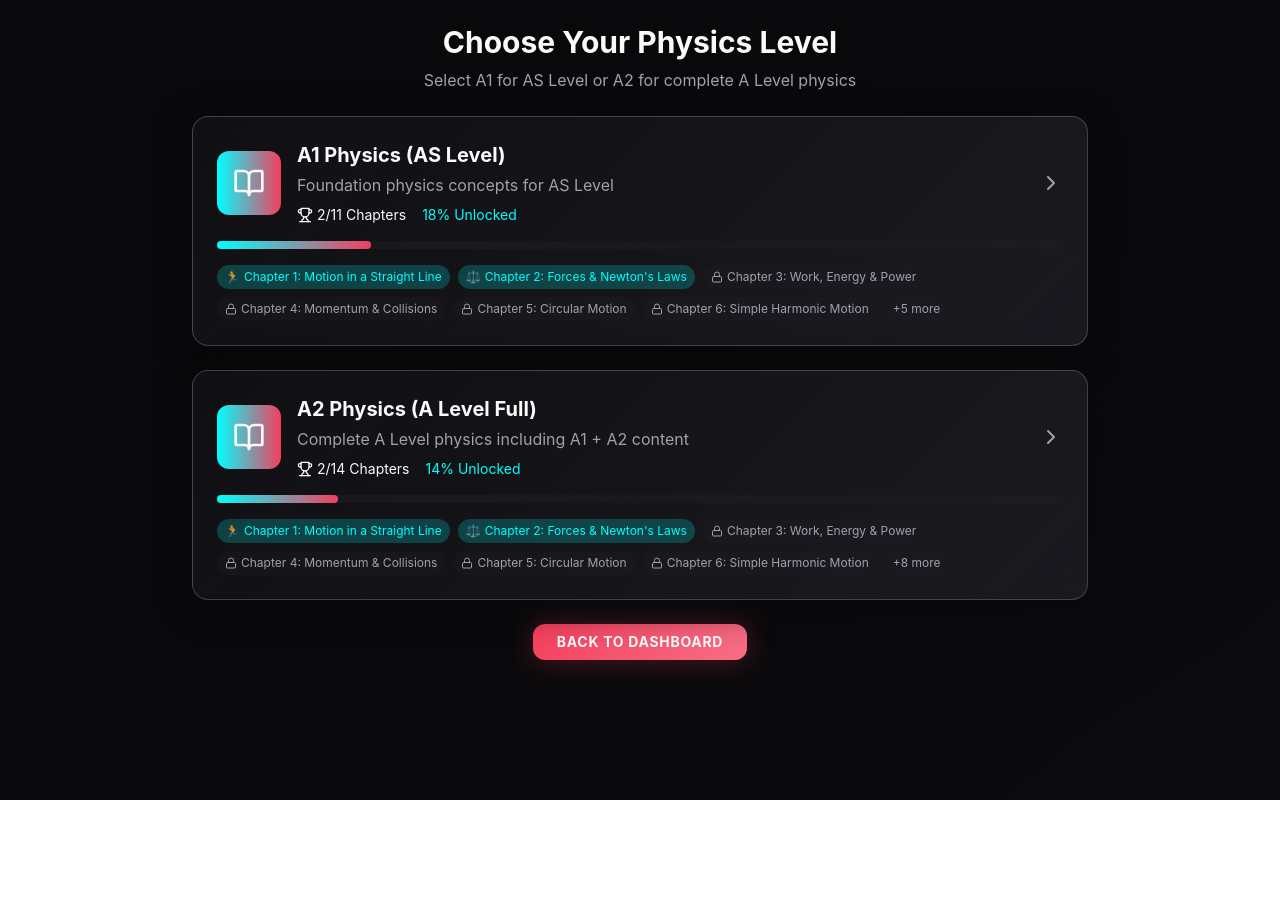
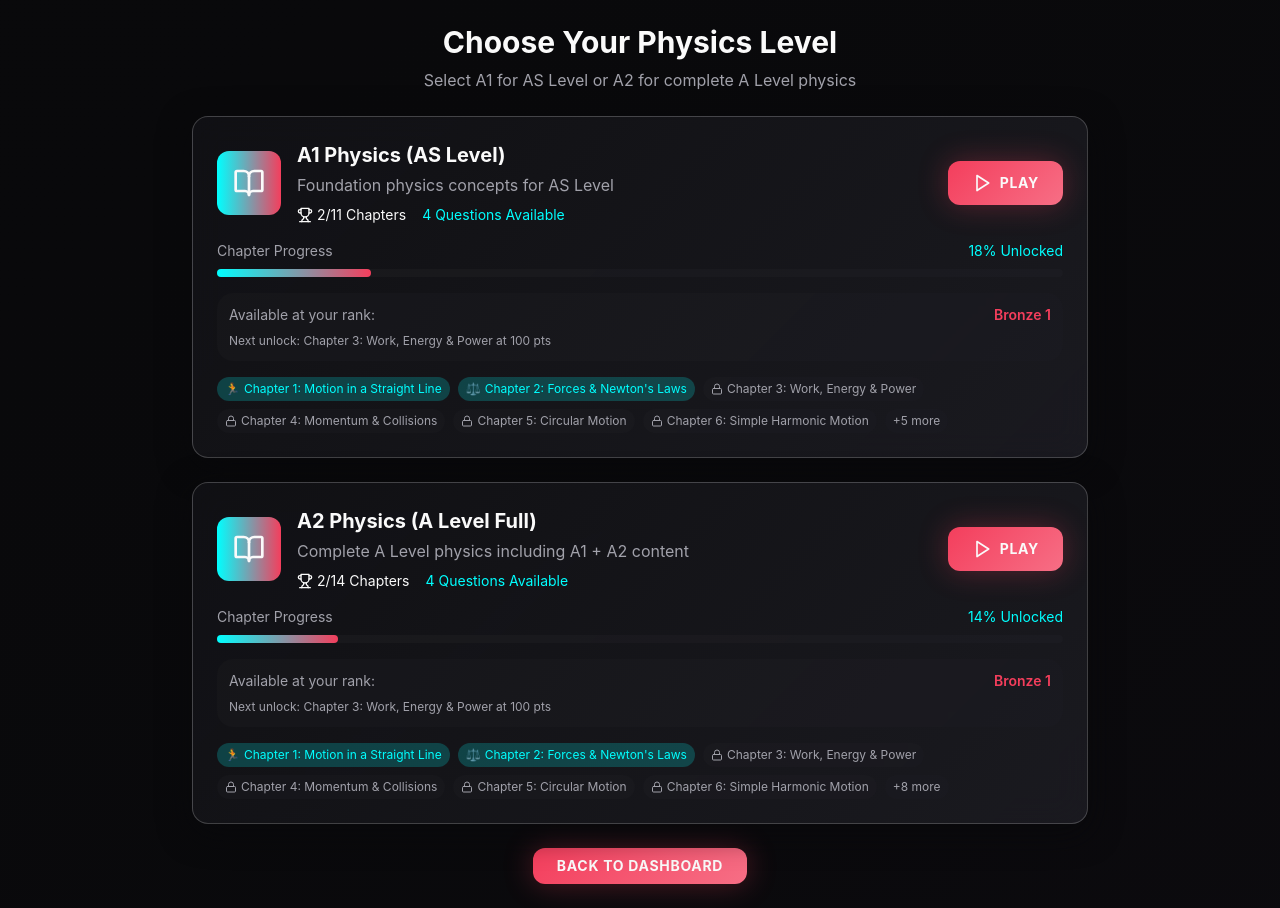
Before and after one commit to EatWheat-25/physics-duel-dash, a React (Vite) app: page / in a window 1280 px wide. Both pictures are taken after a click on the button 816 px from the left and 383 px from the top of the page. Before the commit the page ends 800 px from the top, so only its background shows below. Built offline with nearby package versions, Linux system fonts and the light colour scheme.

Commit message:
Update physics question pool
Implement rank-based chapter unlocking for A1 and A2 Physics. The question pool will dynamically adjust based on player rank, ensuring a single "Play" button per section and scaling difficulty.

```diff
--- a/src/components/PhysicsLevelSelector.tsx
+++ b/src/components/PhysicsLevelSelector.tsx
@@ -1,18 +1,18 @@
 import React from 'react';
 import { motion } from 'framer-motion';
-import { BookOpen, Trophy, Lock, ChevronRight } from 'lucide-react';
-import { PHYSICS_LEVELS, getUnlockedChapters } from '@/types/physics';
+import { BookOpen, Trophy, Lock, Play } from 'lucide-react';
+import { PHYSICS_LEVELS, getUnlockedChapters, getQuestionsByRank, A1_CHAPTERS } from '@/types/physics';
 import { UserRankData } from '@/types/ranking';
 
 interface PhysicsLevelSelectorProps {
   userData: UserRankData;
-  onSelectLevel: (levelId: 'A1' | 'A2') => void;
+  onPlayLevel: (levelId: 'A1' | 'A2') => void;
   onBack: () => void;
 }
 
 const PhysicsLevelSelector: React.FC<PhysicsLevelSelectorProps> = ({
   userData,
-  onSelectLevel,
+  onPlayLevel,
   onBack
 }) => {
   return (
@@ -33,6 +33,7 @@ const PhysicsLevelSelector: React.FC<PhysicsLevelSelectorProps> = ({
           const unlockedChapters = getUnlockedChapters(level.id, userData.currentPoints);
           const totalChapters = level.chapters.length;
           const progressPercentage = (unlockedChapters.length / totalChapters) * 100;
+          const availableQuestions = getQuestionsByRank(level.id, userData.currentPoints, 999).length;
 
           return (
             <motion.div
@@ -40,8 +41,7 @@ const PhysicsLevelSelector: React.FC<PhysicsLevelSelectorProps> = ({
               initial={{ opacity: 0, x: index % 2 === 0 ? -50 : 50 }}
               animate={{ opacity: 1, x: 0 }}
               transition={{ delay: index * 0.2 }}
-              className="valorant-card p-6 hover:scale-[1.02] transition-transform cursor-pointer"
-              onClick={() => onSelectLevel(level.id)}
+              className="valorant-card p-6 relative overflow-hidden"
             >
               <div className="flex items-center justify-between">
                 <div className="flex items-center gap-4">
@@ -57,16 +57,30 @@ const PhysicsLevelSelector: React.FC<PhysicsLevelSelectorProps> = ({
                         {unlockedChapters.length}/{totalChapters} Chapters
                       </span>
                       <span className="text-primary">
-                        {progressPercentage.toFixed(0)}% Unlocked
+                        {availableQuestions} Questions Available
                       </span>
                     </div>
                   </div>
                 </div>
-                <ChevronRight className="w-6 h-6 text-muted-foreground" />
+
+                <motion.button
+                  className="valorant-button-accent px-6 py-3 flex items-center gap-2"
+                  whileHover={{ scale: 1.05 }}
+                  whileTap={{ scale: 0.95 }}
+                  onClick={() => onPlayLevel(level.id)}
+                  disabled={availableQuestions === 0}
+                >
+                  <Play className="w-5 h-5" />
+                  Play
+                </motion.button>
               </div>
 
               {/* Progress Bar */}
               <div className="mt-4">
+                <div className="flex justify-between text-sm mb-2">
+                  <span className="text-muted-foreground">Chapter Progress</span>
+                  <span className="text-primary">{progressPercentage.toFixed(0)}% Unlocked</span>
+                </div>
                 <div className="w-full bg-secondary/30 rounded-full h-2">
                   <motion.div
                     className="h-full bg-gradient-to-r from-primary to-accent rounded-full"
@@ -74,6 +88,23 @@ const PhysicsLevelSelector: React.FC<PhysicsLevelSelectorProps> = ({
                     animate={{ width: `${progressPercentage}%` }}
                     transition={{ duration: 1, delay: index * 0.2 + 0.5 }}
                   />
+                </div>
+              </div>
+
+              {/* Current Rank Progress Info */}
+              <div className="mt-4 p-3 rounded-lg bg-secondary/20">
+                <div className="flex items-center justify-between text-sm mb-2">
+                  <span className="text-muted-foreground">Available at your rank:</span>
+                  <span className="text-accent font-semibold">{userData.currentRank.tier} {userData.currentRank.subRank}</span>
+                </div>
+                <div className="text-xs text-muted-foreground">
+                  {unlockedChapters.length === 0 ? (
+                    `Unlock first chapters at Bronze 1 (${A1_CHAPTERS[0]?.requiredRankPoints || 0} pts)`
+                  ) : unlockedChapters.length < totalChapters ? (
+                    `Next unlock: ${level.chapters[unlockedChapters.length]?.title} at ${level.chapters[unlockedChapters.length]?.requiredRankPoints} pts`
+                  ) : (
+                    'All chapters unlocked! Full syllabus access.'
+                  )}
                 </div>
               </div>
 
--- a/src/pages/Index.tsx
+++ b/src/pages/Index.tsx
@@ -8,7 +8,7 @@ import ChapterSelector from '@/components/ChapterSelector';
 import { useRanking } from '@/hooks/useRanking';
 import { getRandomQuestions } from '@/data/questions';
 import { Question } from '@/data/questions';
-import { Chapter, getQuestionsFromChapters } from '@/types/physics';
+import { Chapter, getQuestionsFromChapters, getQuestionsByRank } from '@/types/physics';
 import { RankName, getRankByPoints, getPointsForWin, getPointsForLoss } from '@/types/ranking';
 
 interface MatchStats {
@@ -25,7 +25,7 @@ type PageState = 'dashboard' | 'battle' | 'results' | 'physics-levels' | 'chapte
 
 const Index = () => {
   const [currentPage, setCurrentPage] = useState<PageState>('dashboard');
-  const [battleQuestions] = useState<Question[]>(getRandomQuestions(5));
+  const [battleQuestions, setBattleQuestions] = useState<Question[]>(getRandomQuestions(5));
   const [matchStats, setMatchStats] = useState<MatchStats | null>(null);
   const [showRankUpModal, setShowRankUpModal] = useState(false);
   const [rankUpData, setRankUpData] = useState<{ newRank: RankName; pointsGained: number } | null>(null);
@@ -65,7 +65,12 @@ const Index = () => {
 
   const handleSelectLevel = (levelId: 'A1' | 'A2') => {
     setSelectedLevel(levelId);
-    setCurrentPage('chapters');
+    // Get questions based on current rank and start battle directly
+    const questions = getQuestionsByRank(levelId, userData.currentPoints, 5);
+    if (questions.length > 0) {
+      setBattleQuestions(questions);
+      setCurrentPage('battle');
+    }
   };
 
   const handleSelectChapter = (chapter: Chapter) => {
@@ -79,7 +84,10 @@ const Index = () => {
     <div className="min-h-screen">
       {currentPage === 'dashboard' && (
         <Dashboard
-          onStartBattle={() => setCurrentPage('battle')}
+          onStartBattle={() => {
+            setBattleQuestions(getRandomQuestions(5));
+            setCurrentPage('battle');
+          }}
           onSelectPhysicsMode={() => setCurrentPage('physics-levels')}
           userData={userData}
         />
@@ -91,7 +99,7 @@ const Index = () => {
           <div className="relative z-10 p-6">
             <PhysicsLevelSelector
               userData={userData}
-              onSelectLevel={handleSelectLevel}
+              onPlayLevel={handleSelectLevel}
               onBack={() => setCurrentPage('dashboard')}
             />
           </div>
--- a/src/types/physics.ts
+++ b/src/types/physics.ts
@@ -398,3 +398,9 @@ export const getQuestionsFromChapters = (chapters: Chapter[], count: number = 5)
   const shuffled = [...allQuestions].sort(() => 0.5 - Math.random());
   return shuffled.slice(0, Math.min(count, allQuestions.length));
 };
+
+// Get questions based on rank progression (automatic chapter filtering)
+export const getQuestionsByRank = (level: 'A1' | 'A2', currentPoints: number, count: number = 5): Question[] => {
+  const unlockedChapters = getUnlockedChapters(level, currentPoints);
+  return getQuestionsFromChapters(unlockedChapters, count);
+};
```
